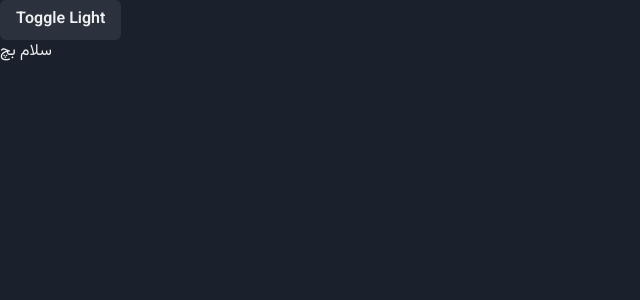
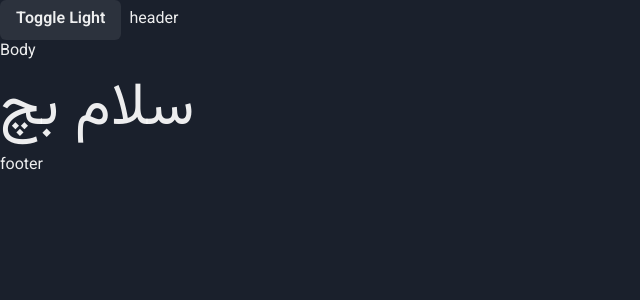
Before and after one commit to Arashjp8/bolbolNeshan-web, a React (Vite) app: page / in a window 1280 px wide. Shown: the top 300 px of the page, without its empty margins (0-640 px from the left). Built offline with nearby package versions, Linux system fonts and the light colour scheme.

Commit message:
[checkpoint] - header footer and body component added

```diff
--- a/src/App.tsx
+++ b/src/App.tsx
@@ -1,14 +1,15 @@
-import { Button, useColorMode } from "@chakra-ui/react";
+import { Text } from "@chakra-ui/react";
 import "./App.css";
+import Header from "./components/Header";
+import Body from "./components/Body";
+import Footer from "./components/Footer";
 
 function App() {
-  const { colorMode, toggleColorMode } = useColorMode();
   return (
     <>
-      <Button onClick={toggleColorMode}>
-        Toggle {colorMode === "light" ? "Dark" : "Light"}
-      </Button>
-      <div>سلام بچ</div>
+      <Header />
+      <Body />
+      <Footer />
     </>
   );
 }
--- /dev/null
+++ b/src/components/Body.tsx
@@ -0,0 +1,12 @@
+import { Text } from "@chakra-ui/react";
+
+function Body() {
+  return (
+    <>
+      <div>Body</div>
+      <Text fontSize={"6xl"}>سلام بچ</Text>
+    </>
+  );
+}
+
+export default Body;
--- /dev/null
+++ b/src/components/Footer.tsx
@@ -0,0 +1,11 @@
+import { HStack } from "@chakra-ui/react";
+
+function Footer() {
+  return (
+    <HStack>
+      <div>footer</div>
+    </HStack>
+  );
+}
+
+export default Footer;
--- /dev/null
+++ b/src/components/Header.tsx
@@ -0,0 +1,15 @@
+import { Button, HStack, useColorMode } from "@chakra-ui/react";
+
+function Header() {
+  const { colorMode, toggleColorMode } = useColorMode();
+  return (
+    <HStack>
+      <Button onClick={toggleColorMode}>
+        Toggle {colorMode === "light" ? "Dark" : "Light"}
+      </Button>
+      <div>header</div>
+    </HStack>
+  );
+}
+
+export default Header;
```
